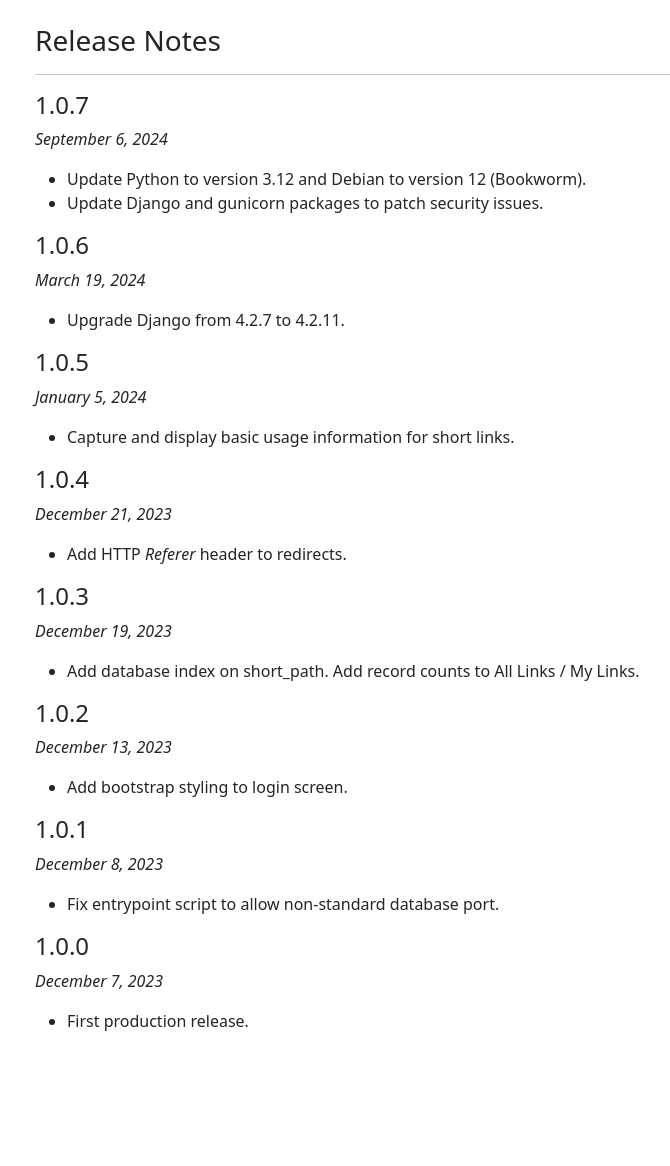
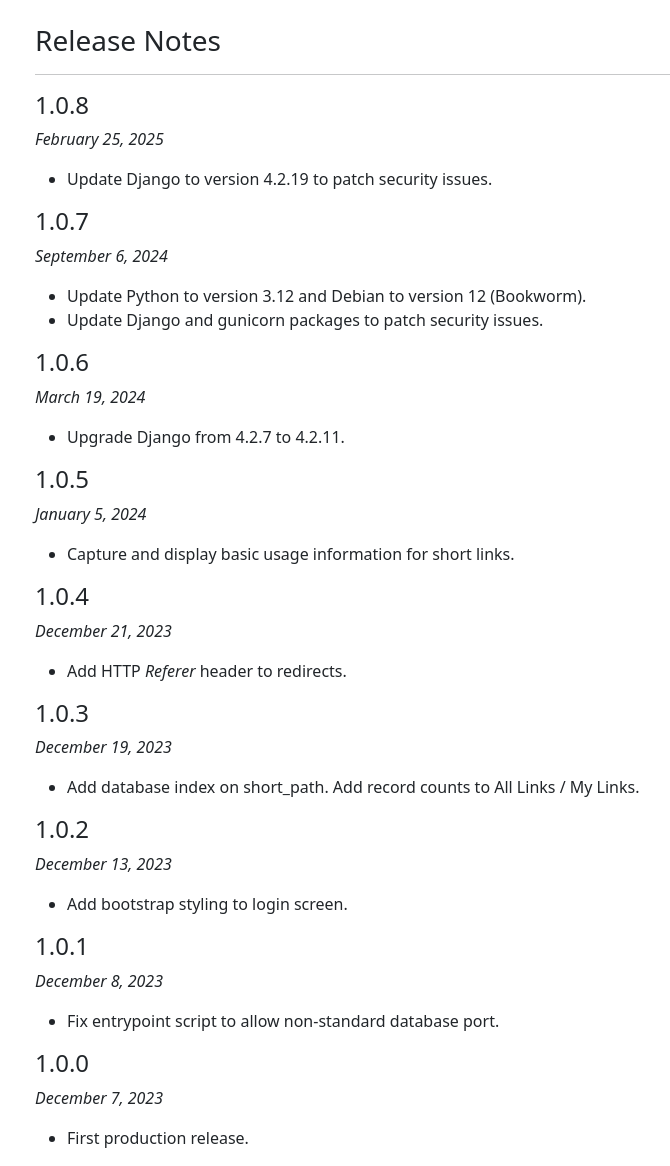
Before and after one commit to UCLALibrary/link-shortener, a Django app: page /release_notes/ in a window 1280 px wide. Shown: the part 46-1212 px from the top of the page, without its empty margins (47-717 px from the left). Before the commit the page ends 1077 px from the top, so only its background shows below. Run offline with Django 4.2, Linux system fonts and the light colour scheme; the visitor is signed in with stand-in values (Sample User, id 1); parts of the project's set-up code (start-up, migrations or seed data) failed here and were passed over; some libraries are stand-ins or nearby versions.

Commit message:
SYS-1752: Update Django to version 4.2.19 to patch security issues (#14)

```diff
--- a/charts/prod-linkshortener-values.yaml
+++ b/charts/prod-linkshortener-values.yaml
@@ -6,7 +6,7 @@
 
 image:
   repository: uclalibrary/link-shortener
-  tag: v1.0.7
+  tag: v1.0.8
   pullPolicy: Always
 
 nameOverride: ""
--- a/requirements.txt
+++ b/requirements.txt
@@ -1,4 +1,4 @@
-Django==4.2.16
+Django==4.2.19
 gunicorn==23.0.0
 psycopg2==2.9.7
 whitenoise==6.5.0
--- a/shortlinks/templates/shortlinks/release_notes.html
+++ b/shortlinks/templates/shortlinks/release_notes.html
@@ -3,6 +3,14 @@
 {% block content %}
 <h3>Release Notes</h3>
 <hr/>
+
+<h4>1.0.8</h4>
+<p><i>February 25, 2025</i></p>
+<ul>
+    <li>
+        Update Django to version 4.2.19 to patch security issues.
+    </li>
+</ul>
 
 <h4>1.0.7</h4>
 <p><i>September 6, 2024</i></p>
```
